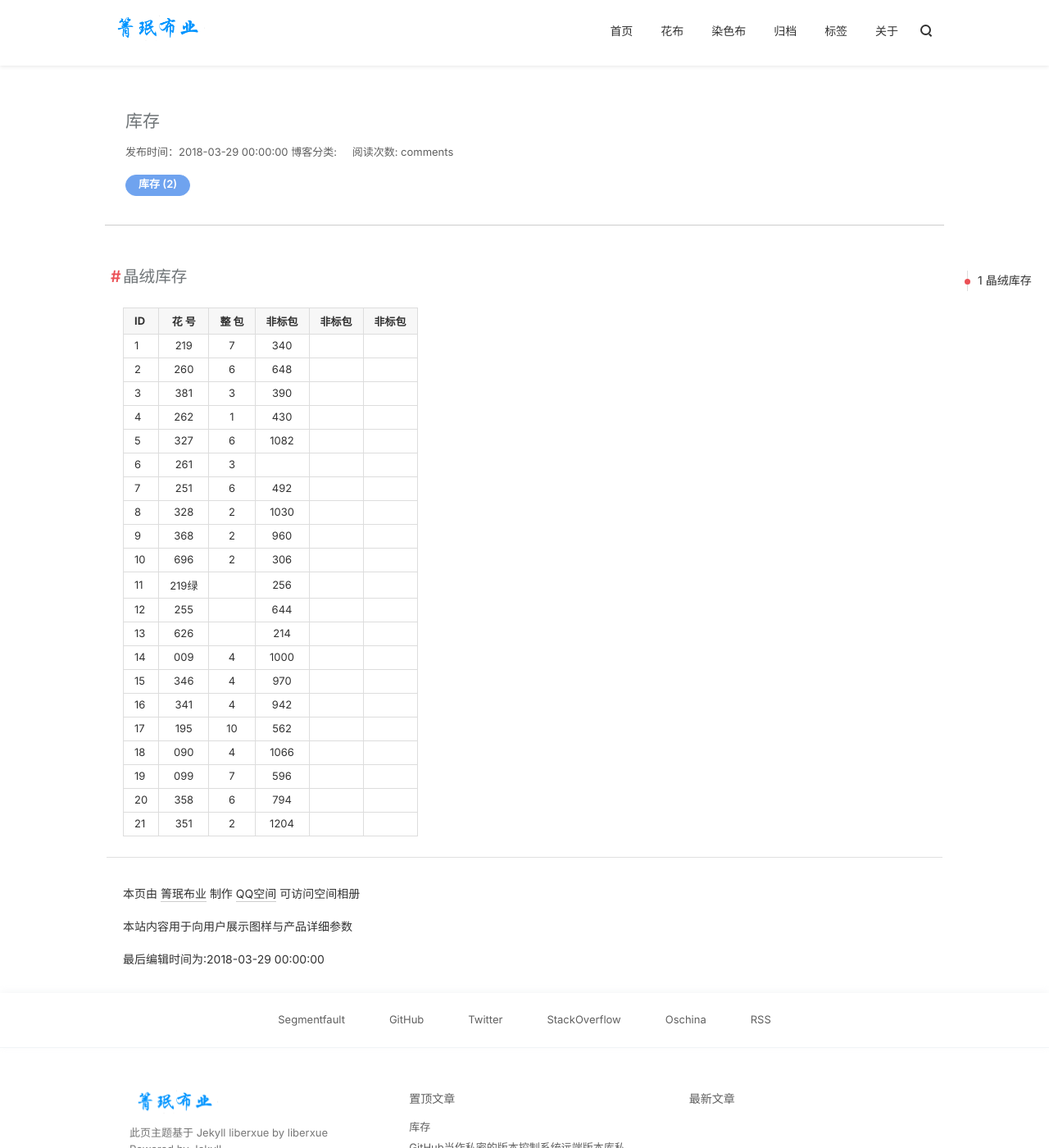
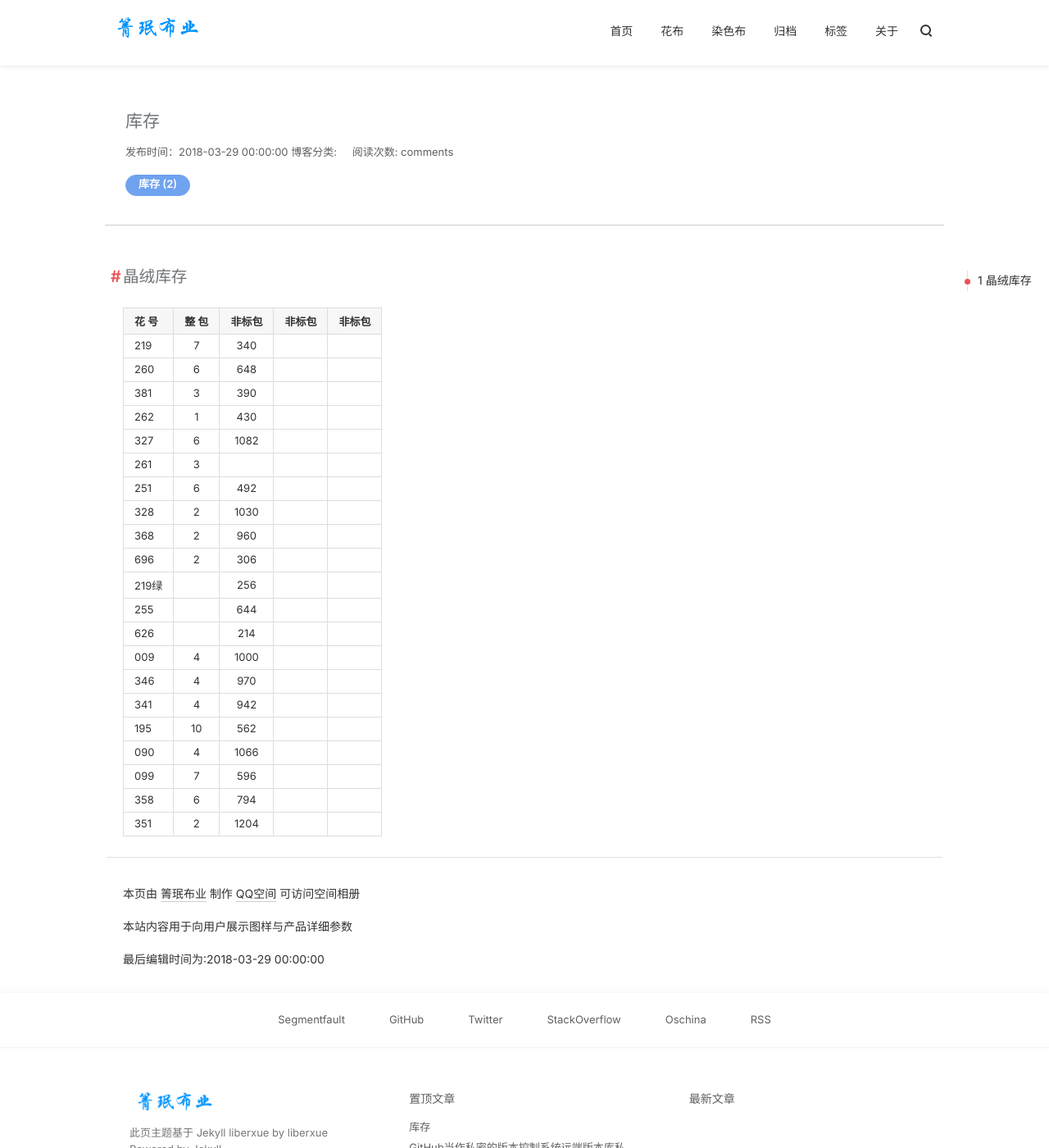
Before and after one commit to winderay/qmby.github.io, a Jekyll site: the page built from _posts/git/2018-03-29-库存.md, in a window 1280 px wide and 1400 px high. Shown: the whole window at 82% size. Built offline with Jekyll 4.4.1, drawn with Linux system fonts in a browser that asks for light colours; nearby versions of some CDN libraries; comment, search, counter and statistics services are not loaded.

Commit message:
Update 2018-03-29-库存.md

```diff
--- a/_posts/git/2018-03-29-库存.md
+++ b/_posts/git/2018-03-29-库存.md
@@ -10,26 +10,26 @@ tags:
 
 # 晶绒库存
 
-ID|花 号| 整 包 | 非标包 | 非标包 | 非标包 |
-|:--------|:-------:|:-------:|:-------:|:-------:|-------:|
-1 |219  |7 |340 |    |
-2 |260  |6 |648 |    |
-3 |381  |3 |390 |    |
-4 |262  |1 |430 |    |
-5 |327  |6 |1082|    |
-6 |261  |3 |    |    |
-7 |251  |6 |492 |    |
-8 |328  |2 |1030|    |
-9 |368  |2 |960 |    |
-10|696  |2 |306 |    |
-11|219绿|  |256 |    |
-12|255  |  |644 |    |
-13|626  |  |214 |    |
-14|009  |4 |1000|    |
-15|346  |4 |970 |    |
-16|341  |4 |942 |    |
-17|195  |10|562 |    |
-18|090  |4 |1066|    |
-19|099  |7 |596 |    |
-20|358  |6 |794 |    |
-21|351  |2 |1204|    |
+花 号| 整 包 | 非标包 | 非标包 | 非标包 |
+|:--------|:-------:|:-------:|:-------:|-------:|
+219  |7 |340 |    |
+260  |6 |648 |    |
+381  |3 |390 |    |
+262  |1 |430 |    |
+327  |6 |1082|    |
+261  |3 |    |    |
+251  |6 |492 |    |
+328  |2 |1030|    |
+368  |2 |960 |    |
+696  |2 |306 |    |
+219绿|  |256 |    |
+255  |  |644 |    |
+626  |  |214 |    |
+009  |4 |1000|    |
+346  |4 |970 |    |
+341  |4 |942 |    |
+195  |10|562 |    |
+090  |4 |1066|    |
+099  |7 |596 |    |
+358  |6 |794 |    |
+351  |2 |1204|    |
```
